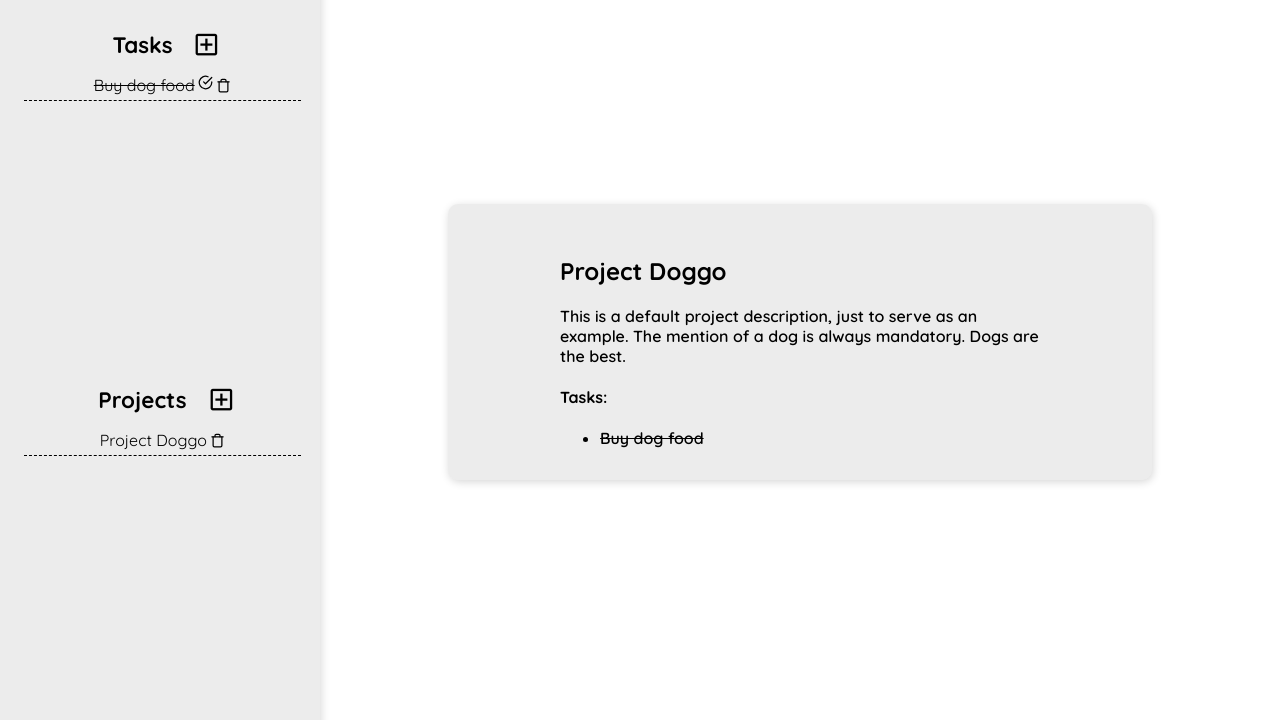
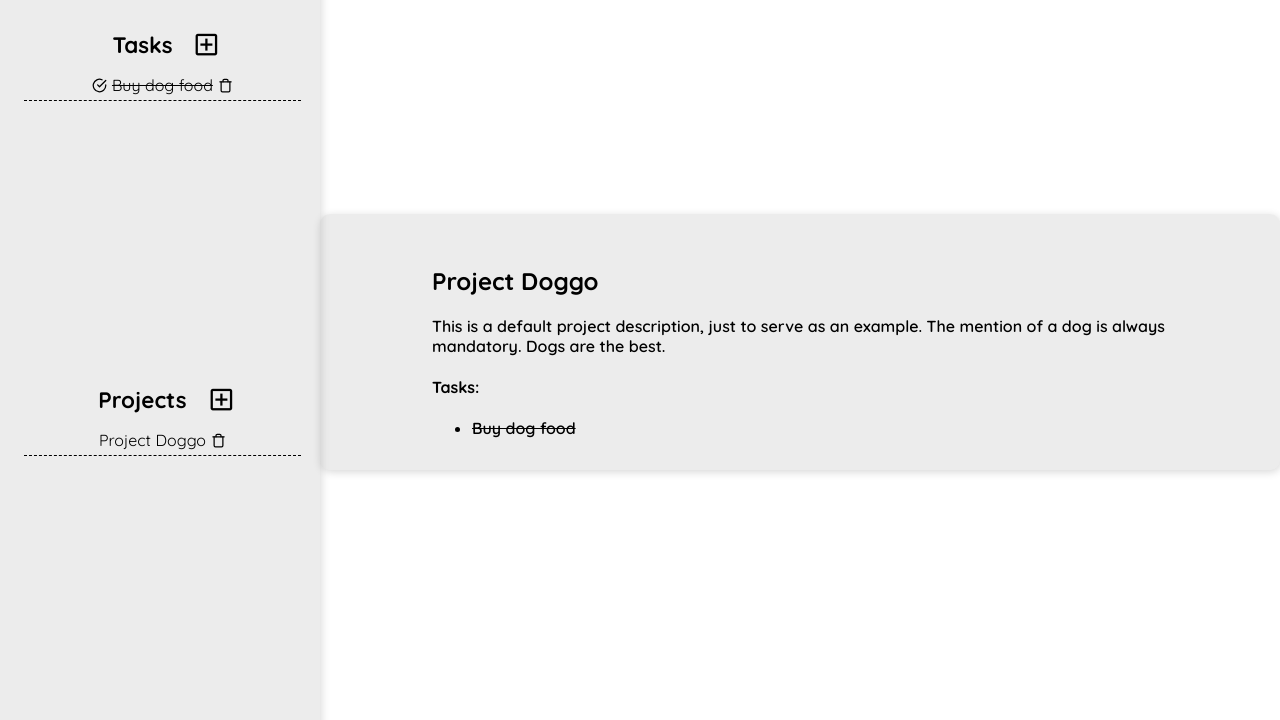
Before and after one commit to joviscab/todo-list, a website built with webpack: page src/index.html in a window 1280 px wide. Shown: the part 58-778 px from the top of the page. Built offline with nearby package versions, Linux system fonts and the light colour scheme.

Commit message:
fix minor style adjustments

```diff
--- a/src/style/index.css
+++ b/src/style/index.css
@@ -136,7 +136,8 @@ footer, footer > p {
     padding-left: 7rem;
     background-color: rgba(128, 128, 128, 0.153);
     box-shadow: 1px 2px 9px 0px rgba(0, 0, 0, 0.162);
-    max-width: 30rem;
+    max-width: 50rem;
+    max-height: 30rem;
 }
 
 .content {
@@ -190,6 +191,12 @@ footer, footer > p {
     overflow-wrap: break-word;
 }
 
+.task-card {
+    display: grid;
+    grid-template-columns: 1fr 1fr;
+    grid-template-rows: ;
+}
+
 .task-container {
     padding: 20px;
     margin: 10px 0;
@@ -201,7 +208,6 @@ footer, footer > p {
     justify-content: center;
     align-content: center;
     font-size: 1rem;
-    cursor: pointer;
     border-bottom: dashed 1px black;
     padding-bottom: 5px;
 }
@@ -219,8 +225,9 @@ footer, footer > p {
 li.project-item,
 li.task-item {
     display: flex;
-    gap: 0.2rem;
+    gap: 0.3rem;
     margin-bottom: 0.5rem;
+    cursor: pointer;
 }
 
 .strikethrough {
@@ -228,6 +235,11 @@ li.task-item {
 }
 
 .check-icon {
-    display: flex;
-    justify-self: start;
+  order: -1;
+  margin-top: 3px;
+  cursor: pointer;
 }
+
+.task-item{
+
+}
```
